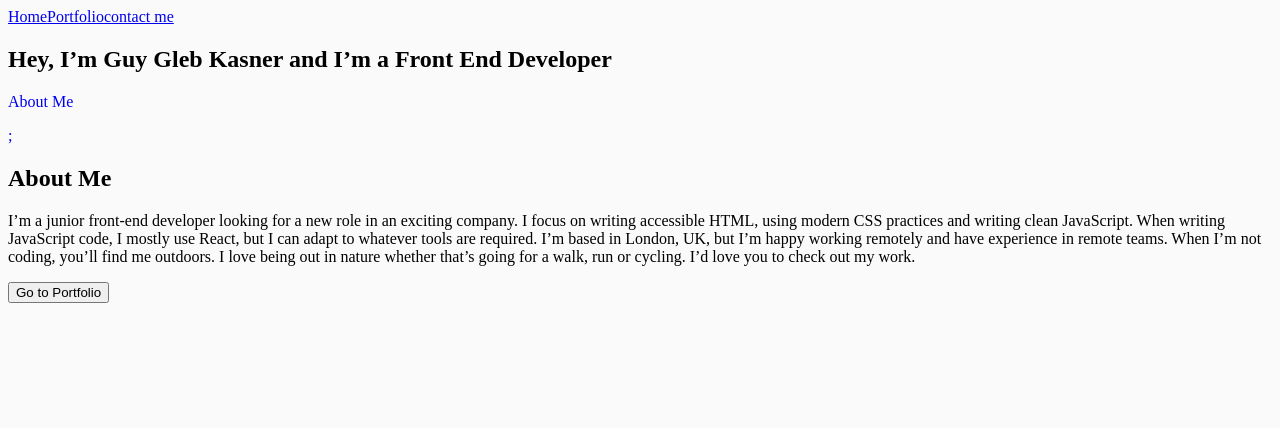
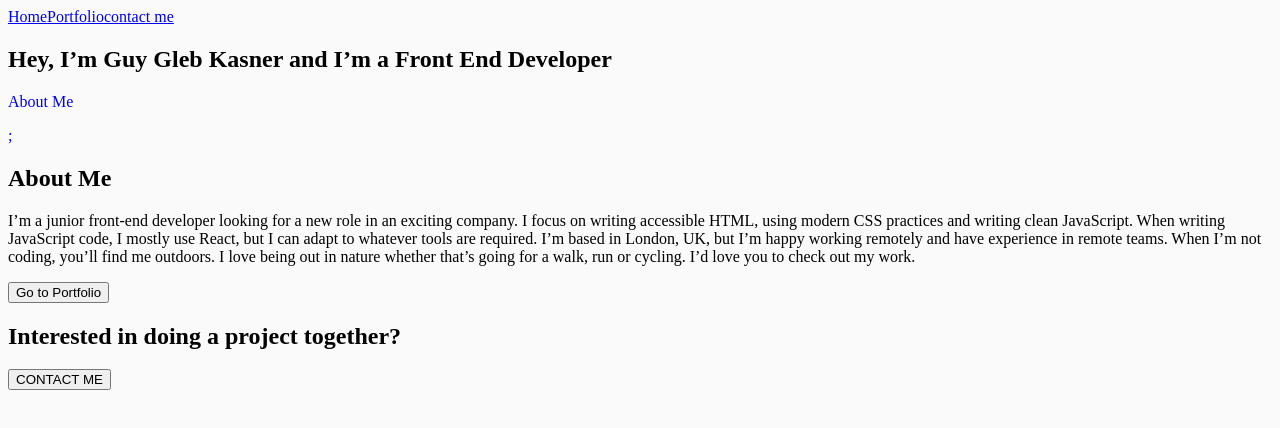
Before and after one commit to Glebkas/portfolio, a React (Create React App) app: page / in a window 1280 px wide. Shown: the top 428 px of the page. Built offline with nearby package versions, Linux system fonts and the light colour scheme.

Commit message:
Update Homepage.js

```diff
--- a/src/pages/Homepage.js
+++ b/src/pages/Homepage.js
@@ -6,6 +6,9 @@ function Homepage() {
   let navigate = useNavigate();
   const handleAboutbuttonClick = () => {
     navigate("/portfolio");
+  };
+  const handleContactMebuttonClick = () => {
+    navigate("/contact");
   };
 
   return (
@@ -28,14 +31,22 @@ function Homepage() {
         <div className="about__description-container">
           <h2 className="about__title">About Me</h2>
           <p className="about__description">{data.info.aboutMe}</p>
-          <button
-            onClick={handleAboutbuttonClick}
-            className="about__button"
-            to="/portfolio"
-          >
+          <button onClick={handleAboutbuttonClick} className="about__button">
             Go to Portfolio
           </button>
         </div>
+      </section>
+      <section className="homepage-contact">
+        <h2 className="homepage-contact__title">
+          Interested in doing a project together?
+        </h2>
+        <div className="homepage-contact__line"></div>
+        <button
+          className="homepage-contact__button"
+          onClick={handleContactMebuttonClick}
+        >
+          CONTACT ME
+        </button>
       </section>
     </div>
   );
```
